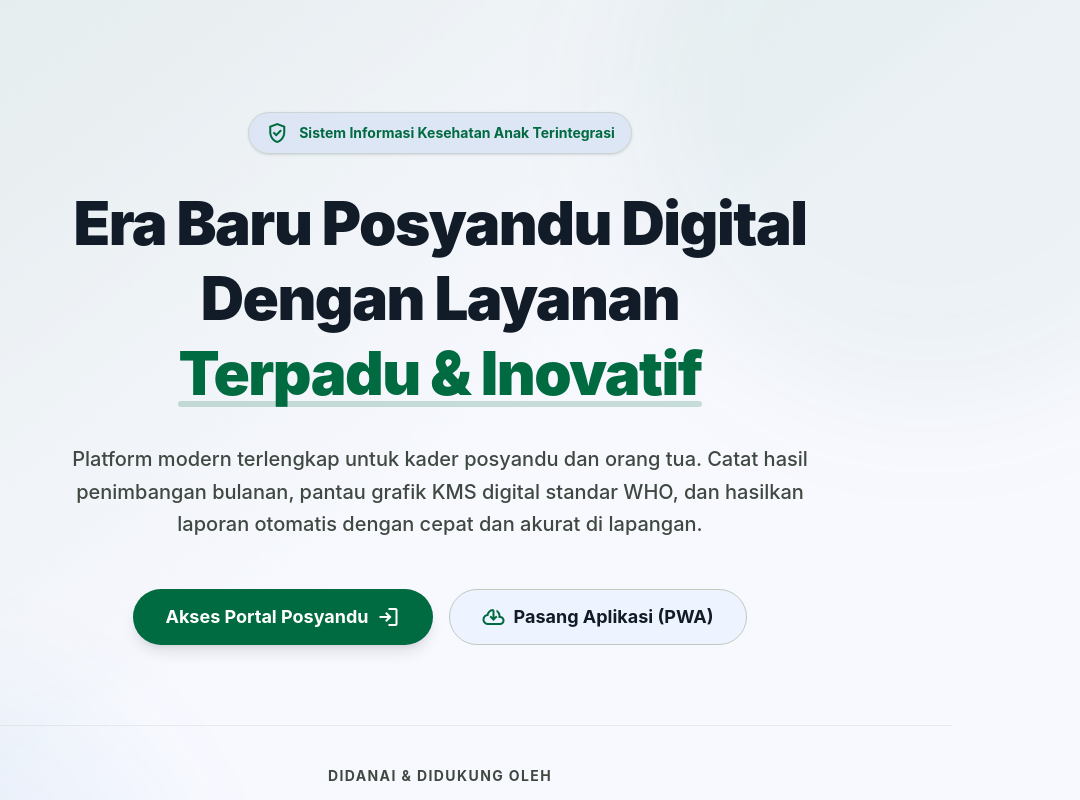
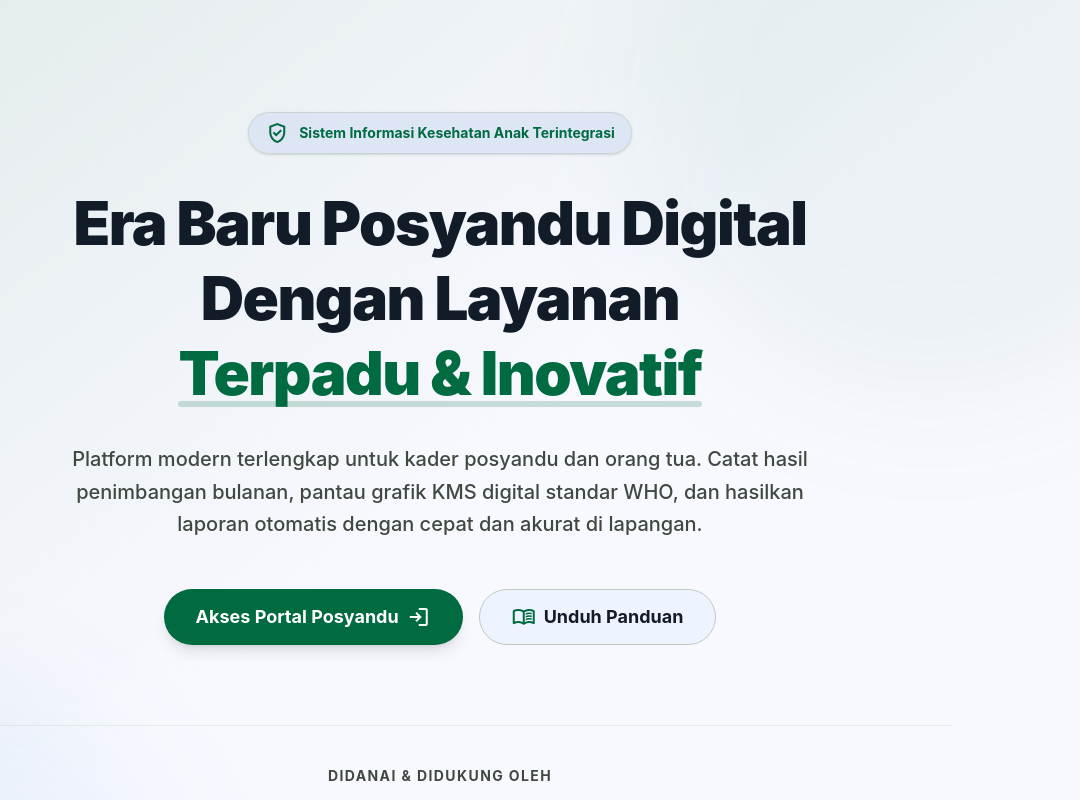
Before and after one commit to a6dul/smartposyandu, a React (Vite) app: page / in a window 1280 px wide. Shown: the top 800 px of the page, without its empty margins (200-1280 px from the left). Built offline with nearby package versions, Linux system fonts and the light colour scheme; a web font is replaced by a local one.

Commit message:
feat: tambah link Panduan PDF di Landing dan sidebar/bottom nav

```diff
--- a/src/components/Layout/AppLayout.jsx
+++ b/src/components/Layout/AppLayout.jsx
@@ -23,6 +23,8 @@ const AppLayout = () => {
     { to: '/dashboard/users', icon: 'group', label: 'Users', roles: ['administrator'] },
     { to: '/dashboard/settings', icon: 'settings', label: 'Pengaturan', roles: ['administrator'] },
   ];
+
+  const panduan = { href: '/Panduan_Penggunaan_SmartPosyandu_v1.0.pdf', icon: 'menu_book', label: 'Panduan' };
 
   const visibleLinks = navLinks.filter(link => link.roles.includes(appRole));
 
@@ -59,6 +61,17 @@ const AppLayout = () => {
               <span className="text-label-lg">{link.label}</span>
             </NavLink>
           ))}
+
+          {/* Panduan - link eksternal ke PDF */}
+          <a
+            href={panduan.href}
+            target="_blank"
+            rel="noreferrer"
+            className="flex items-center gap-4 px-4 py-3 text-on-surface-variant hover:bg-surface-container transition-colors rounded-xl"
+          >
+            <span className="material-symbols-outlined">{panduan.icon}</span>
+            <span className="text-label-lg">{panduan.label}</span>
+          </a>
         </nav>
 
         <button
@@ -143,6 +156,17 @@ const AppLayout = () => {
             </NavLink>
           );
         })}
+
+        {/* Panduan - link eksternal ke PDF */}
+        <a
+          href={panduan.href}
+          target="_blank"
+          rel="noreferrer"
+          className="flex flex-col items-center justify-center text-on-surface-variant py-2 hover:bg-surface-variant/20 rounded-xl px-2.5 transition-all"
+        >
+          <span className="material-symbols-outlined text-[24px]">{panduan.icon}</span>
+          <span className="text-[11px] font-semibold max-[380px]:hidden">{panduan.label}</span>
+        </a>
       </nav>
 
     </div>
--- a/src/pages/Landing.jsx
+++ b/src/pages/Landing.jsx
@@ -135,10 +135,15 @@ const Landing = () => {
               </Link>
             )}
 
-            <button className="w-full sm:w-auto h-14 px-8 rounded-full bg-surface-container-low text-on-surface border border-outline-variant font-bold text-lg flex items-center justify-center gap-2 hover:bg-surface-container-high transition-all active:scale-95 group">
-              <span className="material-symbols-outlined group-hover:translate-y-0.5 transition-transform text-primary text-[20px]">cloud_download</span>
-              Pasang Aplikasi (PWA)
-            </button>
+            <a
+              href="/Panduan_Penggunaan_SmartPosyandu_v1.0.pdf"
+              target="_blank"
+              rel="noreferrer"
+              className="w-full sm:w-auto h-14 px-8 rounded-full bg-surface-container-low text-on-surface border border-outline-variant font-bold text-lg flex items-center justify-center gap-2 hover:bg-surface-container-high transition-all active:scale-95 group"
+            >
+              <span className="material-symbols-outlined group-hover:scale-110 transition-transform text-primary text-[20px]">menu_book</span>
+              Unduh Panduan
+            </a>
           </div>
         </div>
 
```
